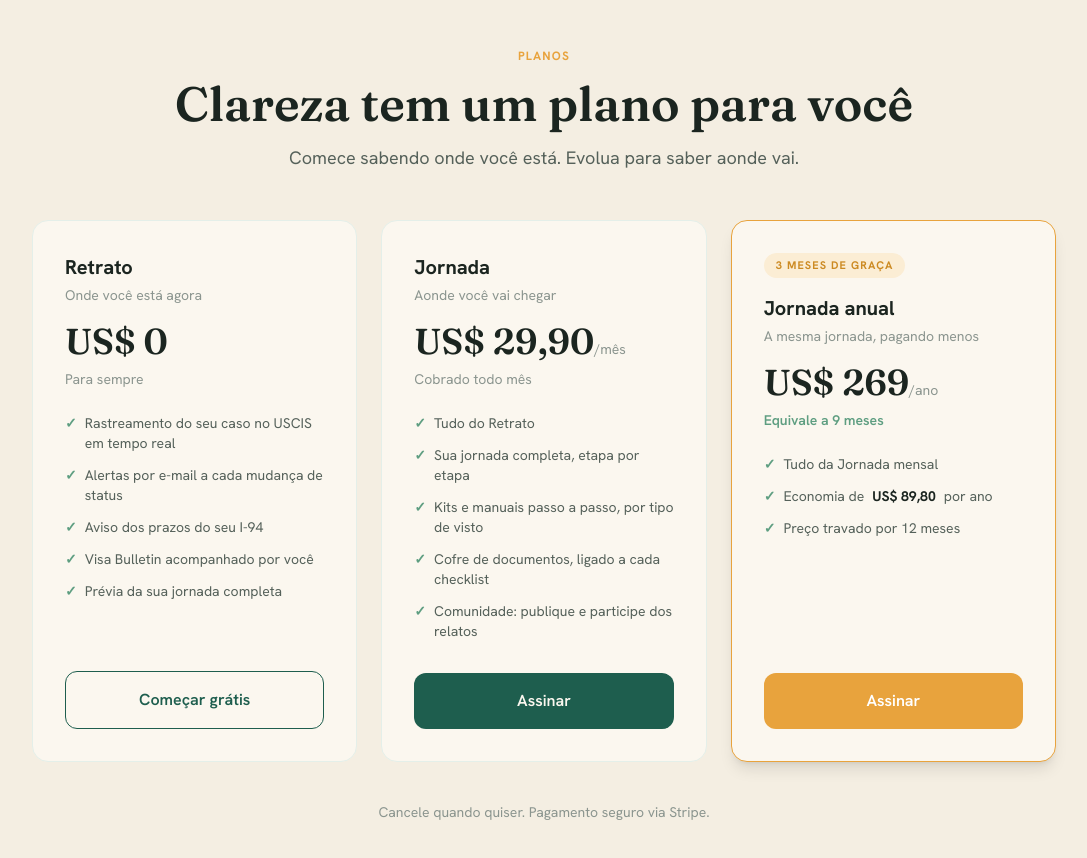
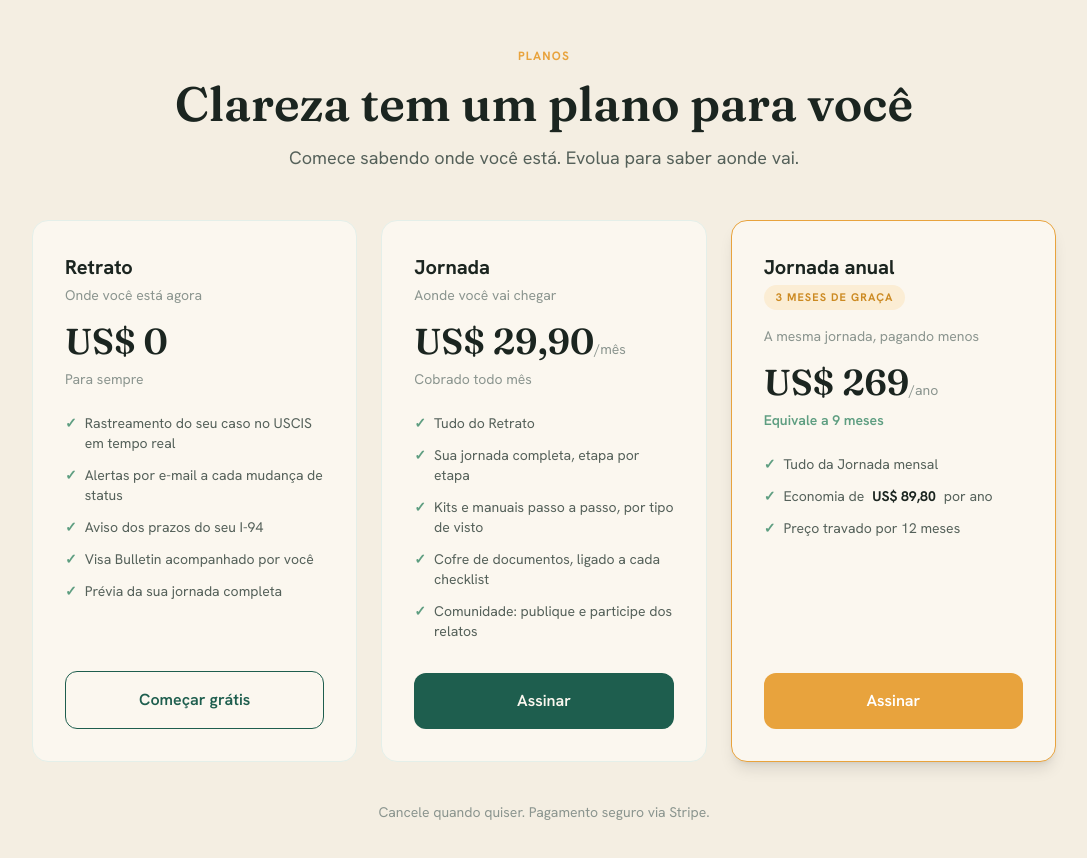
Before and after one commit to immigrei/immigrei, a Next.js app: page /planos in a window 1280 px wide. Shown: the top 858 px of the page, without its empty margins (96-1183 px from the left). Built offline with nearby package versions, Linux system fonts and the light colour scheme; no server answers.

Commit message:
Update page.tsx

```diff
--- a/app/planos/page.tsx
+++ b/app/planos/page.tsx
@@ -114,10 +114,10 @@ export default function PlanosPage() {
 
           {/* Jornada — anual (destaque) */}
           <div className="flex flex-col bg-cream-2 rounded-2xl p-8 border border-amber shadow-lg">
+            <h2 className="text-ink font-bold text-xl mb-1">Jornada anual</h2>
             <span className="self-start text-[11px] font-bold uppercase tracking-widest text-amber-deep bg-amber-tint px-3 py-1 rounded-full mb-4">
               3 meses de graça
             </span>
-            <h2 className="text-ink font-bold text-xl mb-1">Jornada anual</h2>
             <p className="text-ink-faint text-sm mb-4">A mesma jornada, pagando menos</p>
             <p className="mb-2">
               <span
```
